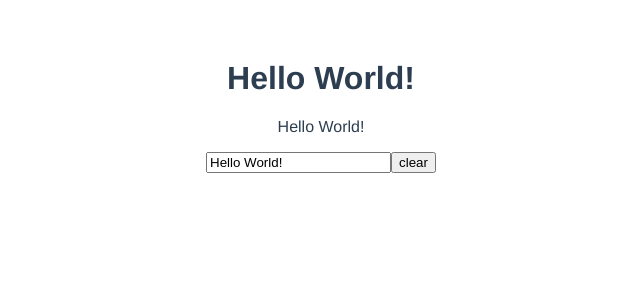
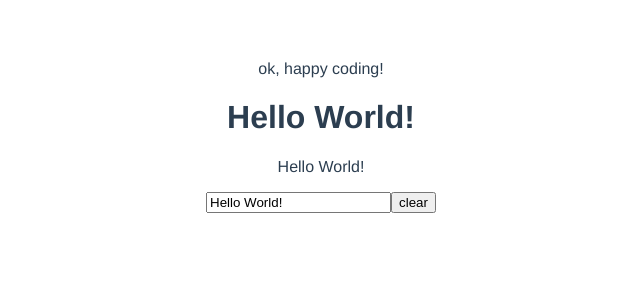
Before and after one commit to nerune-hub/sample-page, a Vue app: page / in a window 1280 px wide. Shown: the top 300 px of the page, without its empty margins (319-959 px from the left). Built offline with nearby package versions, Linux system fonts and the light colour scheme.

Commit message:
commit changes

```diff
--- a/src/App.vue
+++ b/src/App.vue
@@ -1,16 +1,17 @@
 <template>
-  <!-- <img alt="Vue logo" src="./assets/logo.png"> -->
+  <TheHeading></TheHeading>
   <HelloWorld></HelloWorld>
 </template>
 
-
 <script>
 import HelloWorld from './components/HelloWorld.vue'
+import TheHeading from './components/TheHeading.vue'
 
 export default {
   name: 'App',
   components: {
-    HelloWorld,
+    TheHeading,
+    HelloWorld
   }
 }
 </script>
--- a/src/components/Charts.vue
+++ b/src/components/TheHeading.vue
@@ -1,4 +1,5 @@
 <template>
+  <p>ok, happy coding!</p>
 </template>
 
 <script>
```
